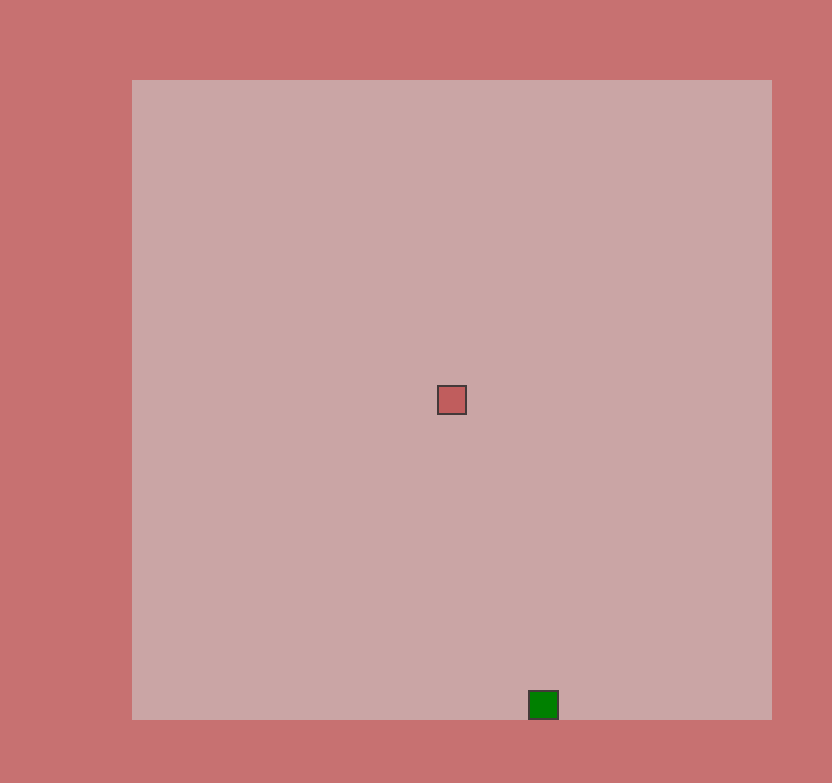
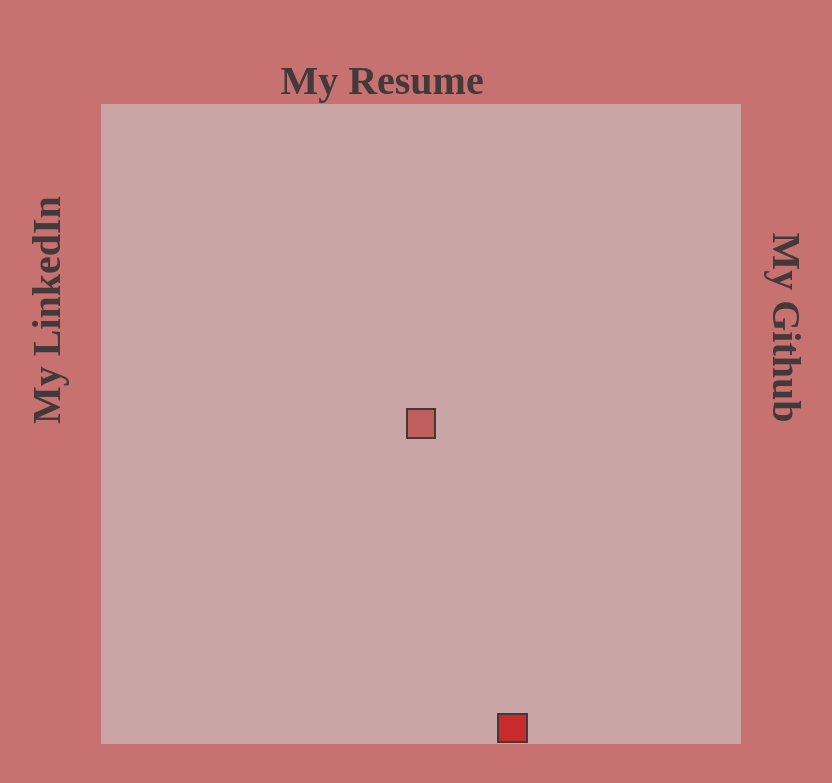
Before and after one commit to Shmuco/Hackathon-1, a PHP site: page / in a window 1280 px wide. Shown: the top 783 px of the page, without its empty margins (188-1020 px from the left). Run offline with PHP 8.4, Linux system fonts and the light colour scheme.

Commit message:
Add files via upload

```diff
--- a/index.html
+++ b/index.html
@@ -1,5 +1,6 @@
 <!DOCTYPE html>
 <html lang="en">
+
     <head>
         <meta charset="UTF-8">
         <meta http-equiv="X-UA-Compatible" content="IE=edge">
@@ -9,9 +10,12 @@
 
     </head>
     <body>
+        <div id="flex-container">
+        <div id="resume"><a href="http://127.0.0.1:5500/Resume/resume.html" target="_blank">My Resume</a></div>
+        <div id="linkedin"><a href="https://www.linkedin.com/showcase/barbie%C2%AE" target="_blank">My LinkedIn</a></div>
+        <div id="github"><a href="https://github.com/barbie" target="_blank">My Github</a></div>
         <script src=game.js type="module"></script>
         <div id="game-board"></div>
     </div>
-
 </body>
 </html>
--- a/styles.css
+++ b/styles.css
@@ -6,6 +6,7 @@ body {
   align-items: center;
   margin: 0;
   background-color: rgb(199, 113, 113);
+  display: flexbox;
 
 
 }
@@ -30,47 +31,36 @@ body {
 }
 
 .food {
-    background-color: green;
+  background-color: rgb(199, 43, 43);
   border: .25vmin solid rgb(68, 57, 57);
 }
 
+#resume{
+  float: top;
+  margin-left: 30%;
+}
+
+#linkedin{
+  float: left;
+  transform-origin: 0 0;
+  transform: rotate(-90deg);
+  margin-top: 320px;
+  margin-right: -150px;
 
 
+}
 
-original code
+#github{
+  float: right;
+  transform: rotate(90deg);
+  margin-top: 200px;
+  margin-left: -50px;
 
-  /* body {
-    height: 100vh;
-    width:100vw;
-    display: flex;
-    justify-content: center;
-    align-items: center;
-    margin: 0;
-    background-color: rgb(199, 113, 113);
+}
 
-
-  } */
-
-  /* #game-board{
-    background-color: rgb(202, 165, 165);
-    width: 80vmin;
-    height: 80vmin;
-    /* vimin fills based on the shortet side */
-    /* display: grid;
-    grid-template-rows: repeat(21, 1fr);
-    grid-template-columns: repeat(21, 1fr); */
-    /* fr gives each grid block a fraction of the height/width devided by 21.
-    This means the game will be responsive */ */
-
-  /* }
-
-  .snake{
-    background-color: rgb(192, 93, 93);
-    border: .25vmin solid rgb(68, 57, 57); */
-    /* .25vmin menas the border will adjust based on screen size */
-  /* }
-
-  .food {
-    background-color: rgb(199, 43, 43);
-    border: .25vmin, solid rgb(68, 57, 57);
-  }  */
+a{
+  text-decoration: none;
+  font-size: 40px;
+  font-weight: bold;
+  color:rgb(68, 57, 57);
+}
```
Lines whose indentation alone changed are shown as unchanged.
